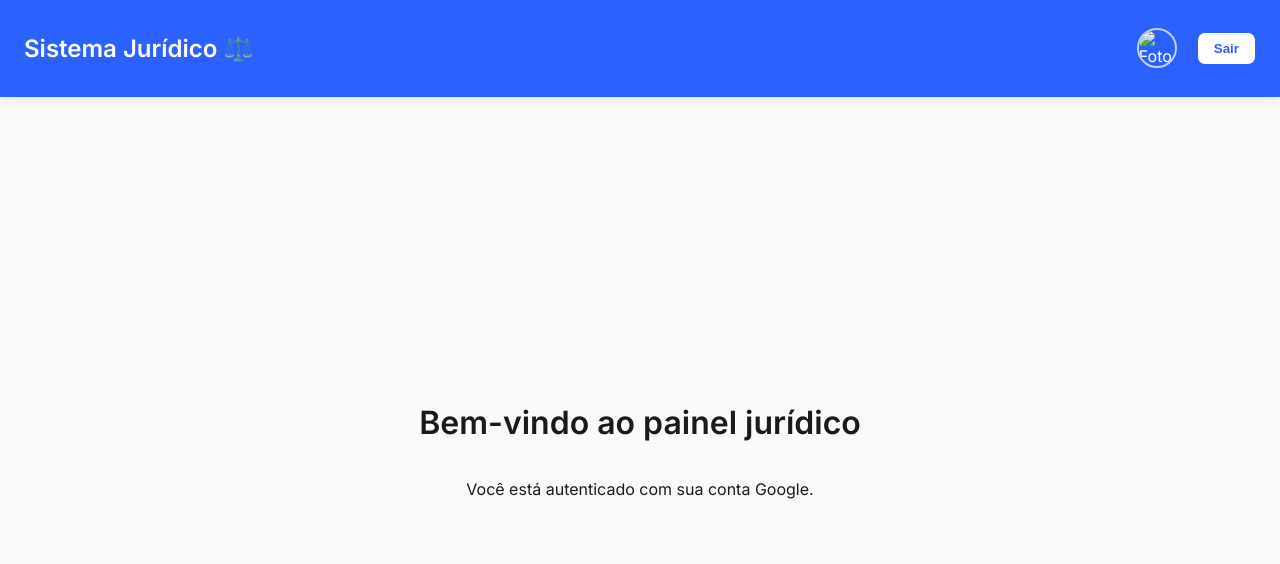
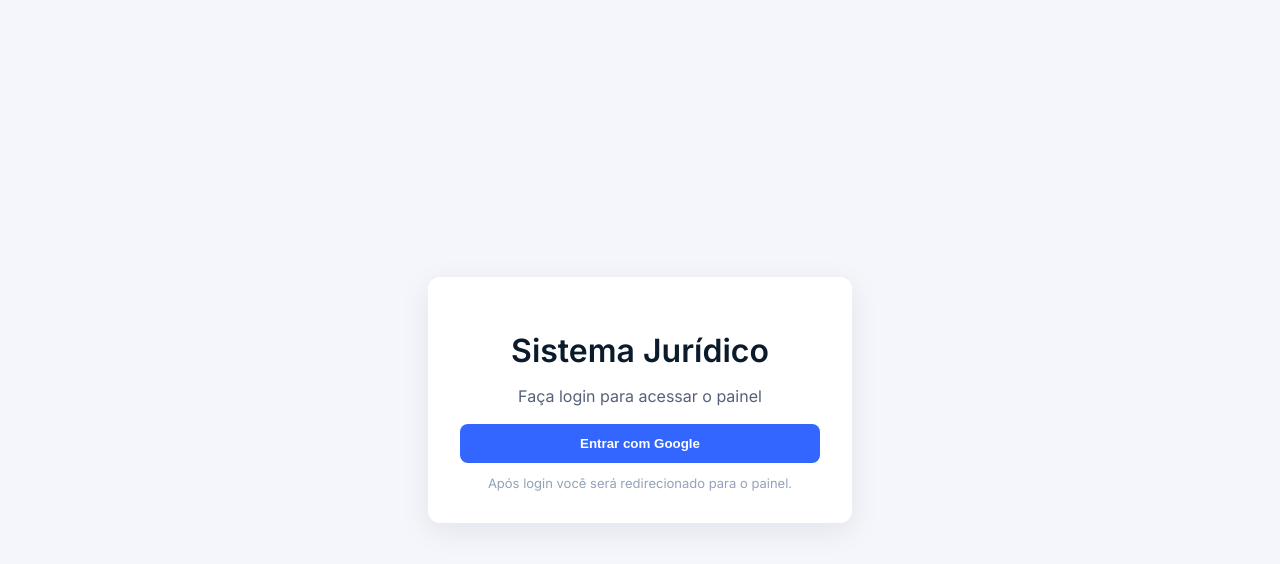
Before and after one commit to leomissio72-cpu/direito, a plain HTML site: page index.html in a window 1280 px wide. Drawn offline with Linux system fonts and the light colour scheme; no server answers.

Commit message:
Update index.html

```diff
--- a/index.html
+++ b/index.html
@@ -2,85 +2,81 @@
 <html lang="pt-BR">
 <head>
   <meta charset="utf-8" />
-  <title>Painel — Sistema Jurídico</title>
+  <title>Login — Sistema Jurídico</title>
   <meta name="viewport" content="width=device-width,initial-scale=1" />
   <link href="https://fonts.googleapis.com/css2?family=Inter:wght@400;600&display=swap" rel="stylesheet">
   <style>
     body {
-      margin:0;
-      font-family:'Inter',sans-serif;
-      background:#f9fafc;
-      color:#1a1a1a;
-      display:flex;
-      flex-direction:column;
-      height:100vh;
+      margin: 0;
+      font-family: 'Inter', sans-serif;
+      background: #f4f6fb;
+      color: #0b1b2b;
+      display: flex;
+      align-items: center;
+      justify-content: center;
+      height: 100vh;
     }
-    header {
-      background:#2b61ff;
-      color:#fff;
-      padding:14px 24px;
-      display:flex;
-      align-items:center;
-      justify-content:space-between;
-      box-shadow:0 3px 10px rgba(0,0,0,0.08);
+
+    .card {
+      background: #fff;
+      padding: 32px;
+      border-radius: 12px;
+      box-shadow: 0 8px 30px rgba(11, 27, 43, 0.08);
+      width: 360px;
+      text-align: center;
     }
-    .user {
-      display:flex;
-      align-items:center;
-      gap:10px;
+
+    h1 {
+      margin-bottom: 6px;
     }
-    .user img {
-      width:36px;
-      height:36px;
-      border-radius:50%;
-      border:2px solid rgba(255,255,255,0.7);
+
+    p {
+      color: #556179;
+      margin-bottom: 18px;
     }
-    .main {
-      flex:1;
-      display:flex;
-      align-items:center;
-      justify-content:center;
-      flex-direction:column;
-      text-align:center;
+
+    button {
+      display: block;
+      width: 100%;
+      padding: 12px;
+      border-radius: 8px;
+      border: none;
+      cursor: pointer;
+      font-weight: 700;
+      margin-bottom: 10px;
+      transition: 0.3s;
     }
-    .logout {
-      background:#fff;
-      color:#2b61ff;
-      border:1px solid #2b61ff;
-      padding:8px 16px;
-      border-radius:8px;
-      font-weight:600;
-      cursor:pointer;
-      transition:all .2s;
+
+    .google {
+      background: #3366ff;
+      color: #fff;
     }
-    .logout:hover {
-      background:#2b61ff;
-      color:#fff;
+
+    .google:hover {
+      background: #2554cc;
+    }
+
+    footer {
+      margin-top: 12px;
+      color: #94a3b8;
+      font-size: 13px;
     }
   </style>
 </head>
+
 <body>
-  <header>
-    <h2>Sistema Jurídico ⚖️</h2>
-    <div class="user">
-      <img id="userPhoto" src="" alt="Foto">
-      <span id="userName"></span>
-      <button class="logout" id="btnLogout">Sair</button>
-    </div>
-  </header>
-
-  <div class="main">
-    <h1>Bem-vindo ao painel jurídico</h1>
-    <p>Você está autenticado com sua conta Google.</p>
+  <div class="card">
+    <h1>Sistema Jurídico</h1>
+    <p>Faça login para acessar o painel</p>
+    <button id="loginGoogle" class="google">Entrar com Google</button>
+    <footer>Após login você será redirecionado para o painel.</footer>
   </div>
 
+  <!-- Firebase Modular SDK -->
   <script type="module">
-    // Import SDKs
     import { initializeApp } from "https://www.gstatic.com/firebasejs/9.23.0/firebase-app.js";
-    import { getAnalytics } from "https://www.gstatic.com/firebasejs/9.23.0/firebase-analytics.js";
-    import { getAuth, signOut, onAuthStateChanged } from "https://www.gstatic.com/firebasejs/9.23.0/firebase-auth.js";
+    import { getAuth, GoogleAuthProvider, signInWithPopup, onAuthStateChanged } from "https://www.gstatic.com/firebasejs/9.23.0/firebase-auth.js";
 
-    // Configuração do novo projeto Firebase
     const firebaseConfig = {
       apiKey: "AIzaSyBHelxNg37YtEykAkO3nOU8l45IbGmbK0M",
       authDomain: "juridico-4bf6c.firebaseapp.com",
@@ -91,32 +87,34 @@
       measurementId: "G-6DWF14QXHB"
     };
 
-    // Inicializa Firebase e Analytics
+    // Inicializa o Firebase
     const app = initializeApp(firebaseConfig);
-    const analytics = getAnalytics(app);
     const auth = getAuth(app);
+    const provider = new GoogleAuthProvider();
 
-    // Elementos de interface
-    const userPhoto = document.getElementById('userPhoto');
-    const userName = document.getElementById('userName');
-    const btnLogout = document.getElementById('btnLogout');
-
-    // Verifica login
-    onAuthStateChanged(auth, user => {
-      if (!user) {
-        window.location.href = 'login.html';
-      } else {
-        userName.textContent = user.displayName;
-        userPhoto.src = user.photoURL || 'https://via.placeholder.com/36';
-      }
+    // Botão de login
+    document.getElementById("loginGoogle").addEventListener("click", () => {
+      signInWithPopup(auth, provider)
+        .then((result) => {
+          const user = result.user;
+          localStorage.setItem('sj_user', JSON.stringify({
+            name: user.displayName,
+            email: user.email,
+            photo: user.photoURL
+          }));
+          window.location.href = "index.html"; // redireciona para o painel
+        })
+        .catch((error) => {
+          console.error("Erro no login:", error);
+          alert("Erro ao fazer login. Verifique o console para mais detalhes.");
+        });
     });
 
-    // Logout
-    btnLogout.addEventListener('click', () => {
-      signOut(auth).then(() => {
-        localStorage.removeItem('sj_user');
-        window.location.href = 'login.html';
-      });
+    // Se já estiver logado, redireciona
+    onAuthStateChanged(auth, (user) => {
+      if (user) {
+        window.location.href = "index.html";
+      }
     });
   </script>
 </body>
```
